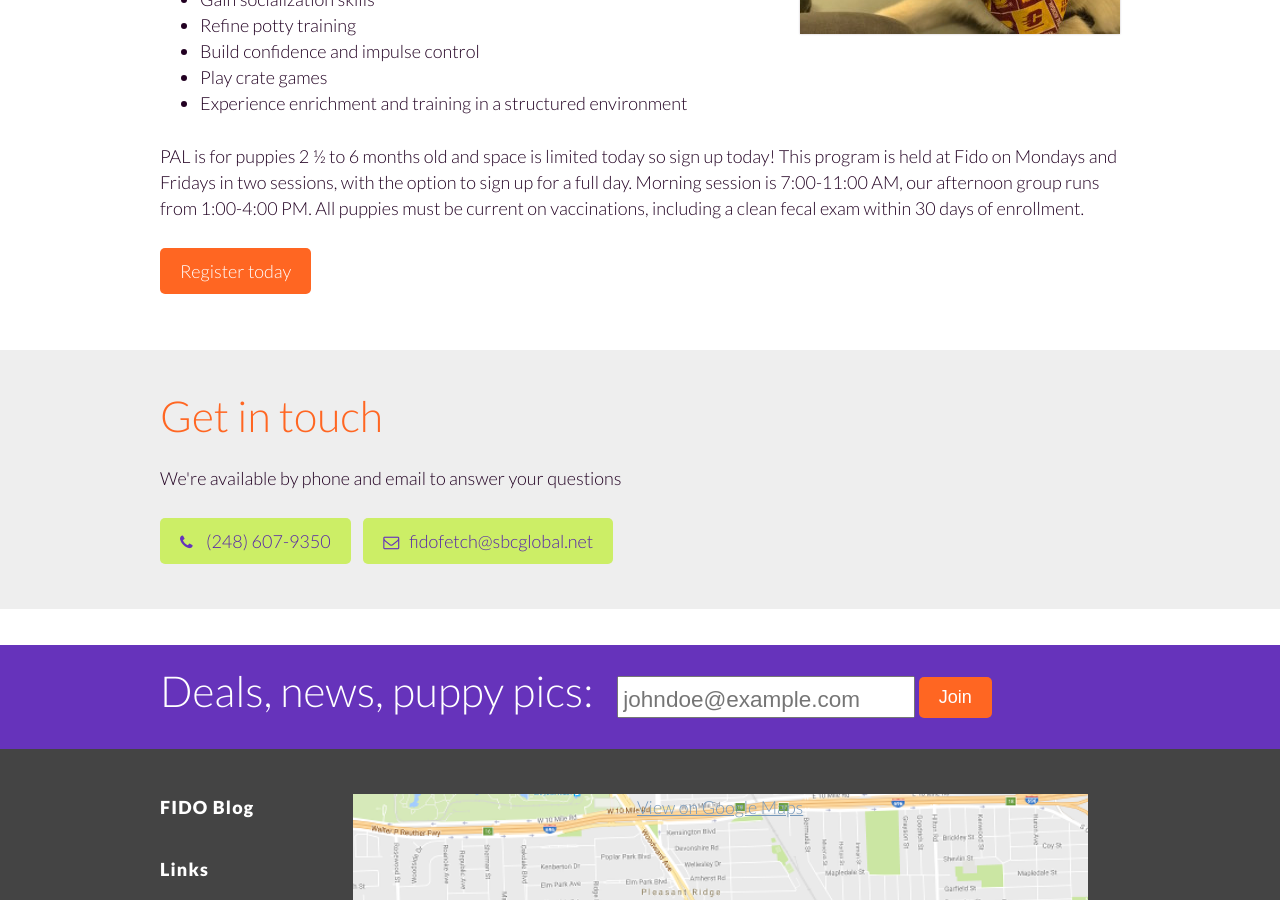
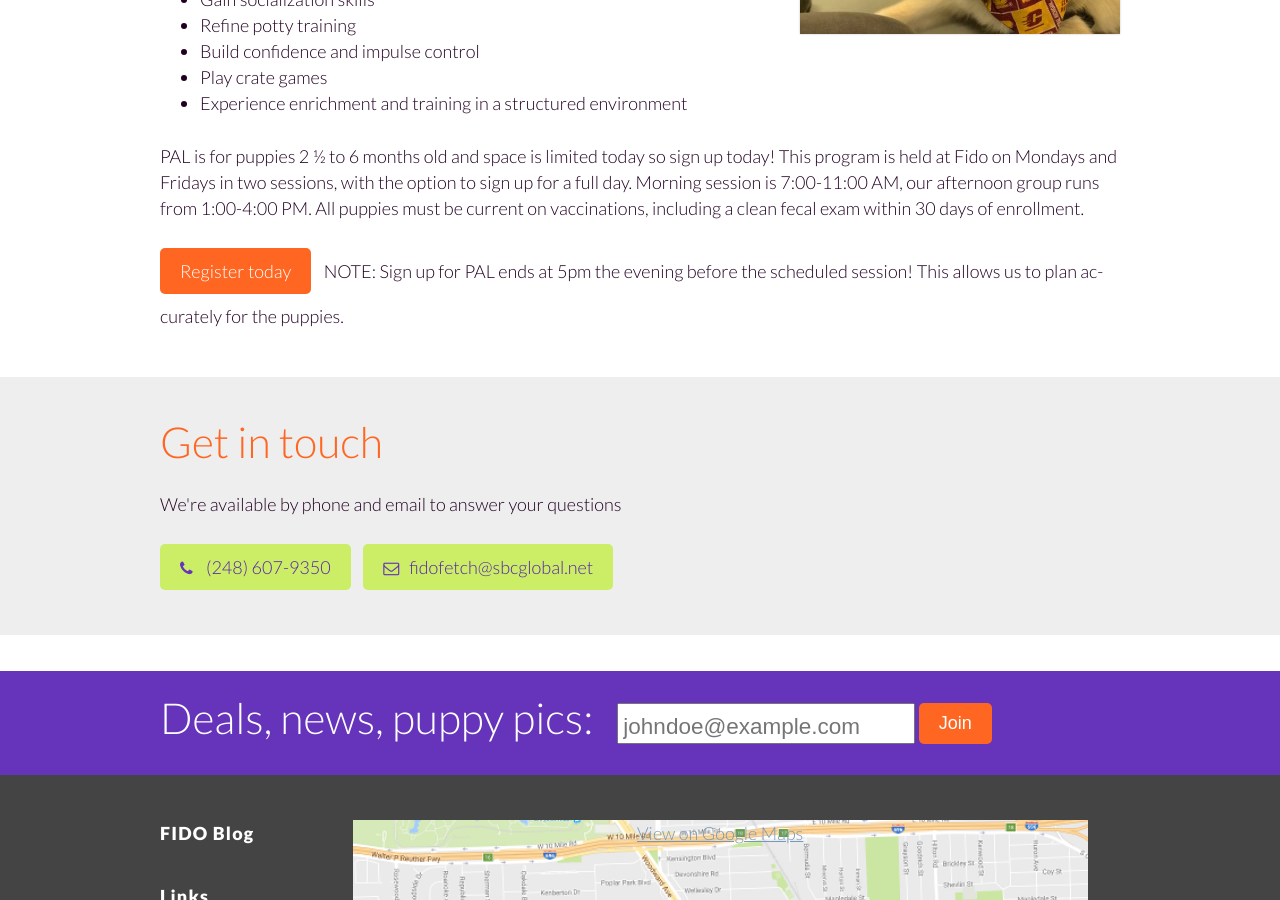
Before and after one commit to fidodogtraining/fidodogtraining.github.io, a Jekyll site: the page built from _autopages/pal.md, in a window 1280 px wide and 900 px high, scrolled down 813 px. Built offline with Jekyll 4.4.1, drawn with Linux system fonts in a browser that asks for light colours.

Commit message:
Update pal.md

```diff
--- a/_autopages/pal.md
+++ b/_autopages/pal.md
@@ -30,3 +30,4 @@ from 1:00-4:00 PM. All puppies must be current on vaccinations, including a clea
 fecal exam within 30 days of enrollment.
 
 <a class="button" href="https://squareup.com/store/FidoPersonalDogTraining/item/puppy-pal-program">Register today</a>
+NOTE: Sign up for PAL ends at 5pm the evening before the scheduled session! This allows us to plan accurately for the puppies.
```
